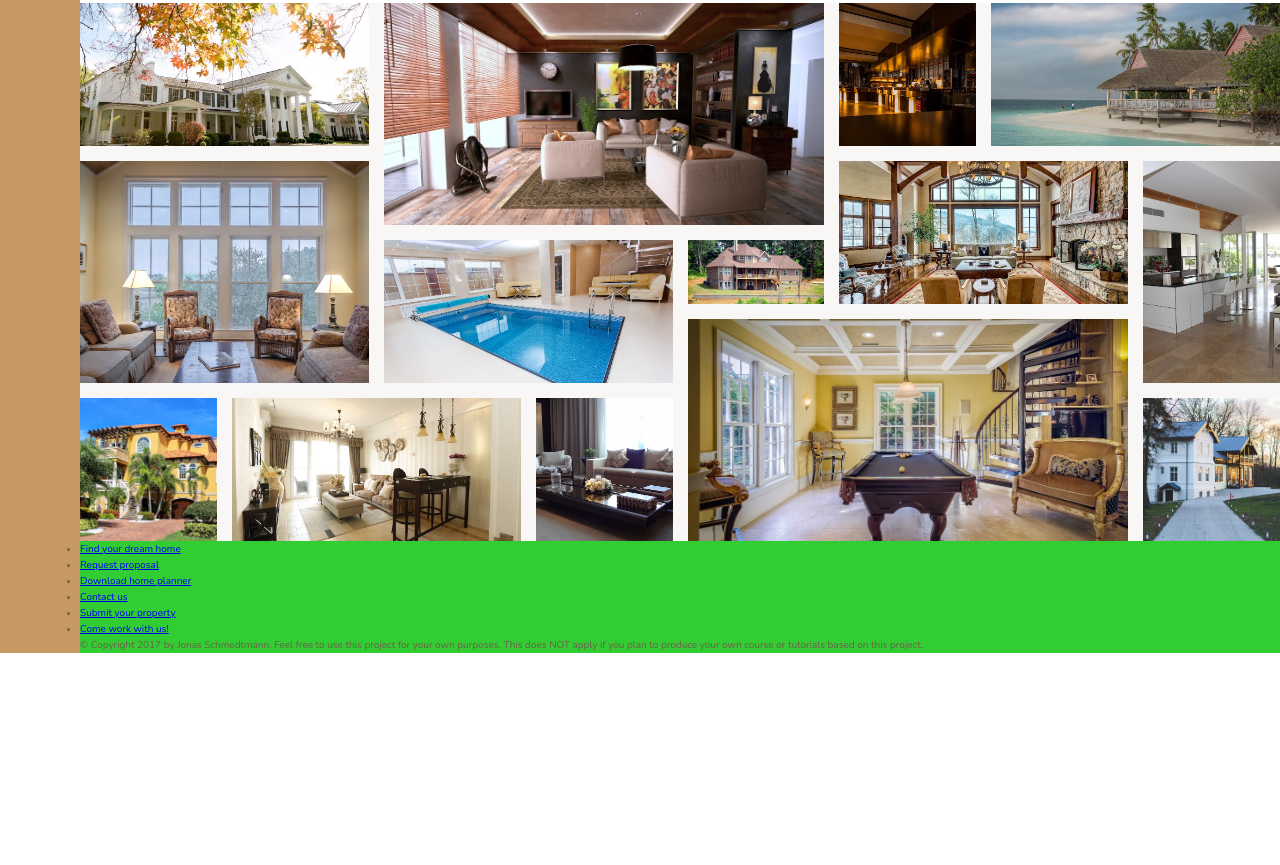
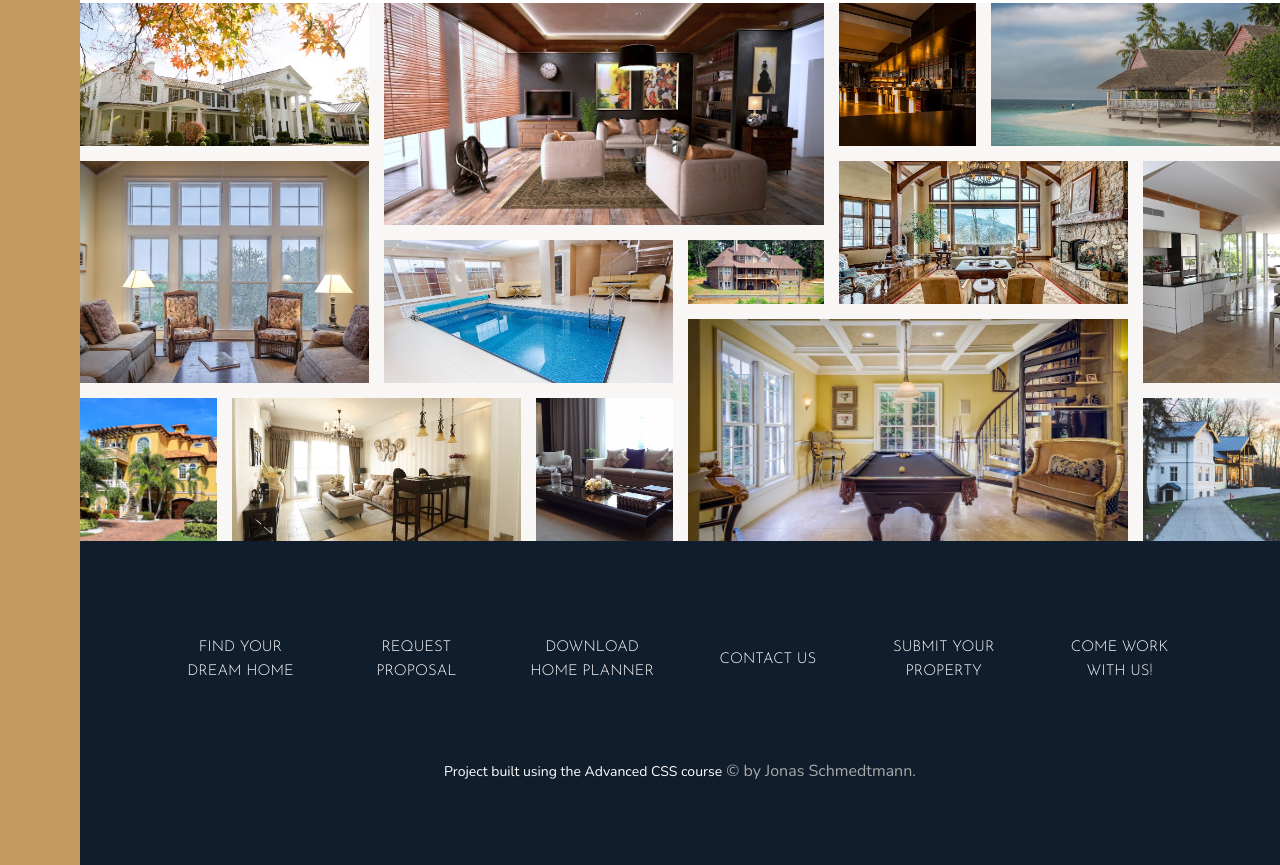
Before and after one commit to bidodev/nexter, a website: page index.html in a window 1280 px wide. Shown: the part 3059-3924 px from the top of the page. Before the commit the page ends 3712 px from the top, so only its background shows below. Drawn offline with nearby package versions, Linux system fonts and the light colour scheme.

```diff
--- a/index.html
+++ b/index.html
@@ -387,9 +387,8 @@
         </li>
       </ul>
       <p class="copyright">
-        &copy; Copyright 2017 by Jonas Schmedtmann. Feel free to use this
-        project for your own purposes. This does NOT apply if you plan to
-        produce your own course or tutorials based on this project.
+        <span>Project built using the Advanced CSS course</span>
+        &copy; by Jonas Schmedtmann.
       </p>
     </footer>
   </body>
--- a/sass/_footer.scss
+++ b/sass/_footer.scss
@@ -1,4 +1,46 @@
 .footer {
-  background-color: limegreen;
+  background-color: $color-secondary;
   grid-column: full-start / full-end;
+  padding: 8rem;
 }
+.nav {
+  list-style: none;
+  display: grid;
+  grid-template-columns: repeat(auto-fit, minmax(15rem, 1fr));
+  gap: 1.5rem;
+  align-items: center;
+
+  &__link:link,
+  &__link:visited {
+    font-size: 1.5rem;
+    color: #fff;
+    text-decoration: none;
+    font-family: $font-display;
+    text-transform: uppercase;
+    text-align: center;
+    padding: 1.5rem;
+    display: block;
+    transition: all 0.2s;
+  }
+
+  &__link:hover,
+  &__link:active {
+    background-color: rgba(#fff, 0.04);
+    transform: translateY(-3px);
+  }
+}
+
+.copyright {
+  font-size: 1.6rem;
+  color: $color-grey-light-2;
+  margin-top: 6rem;
+  margin-right: auto;
+  margin-left: auto;
+  text-align: center;
+  width: 70%;
+
+  span {
+    color: #fff;
+    font-size: 1.4rem;
+  }
+}
```
Also changed, not shown: css/style.css.
